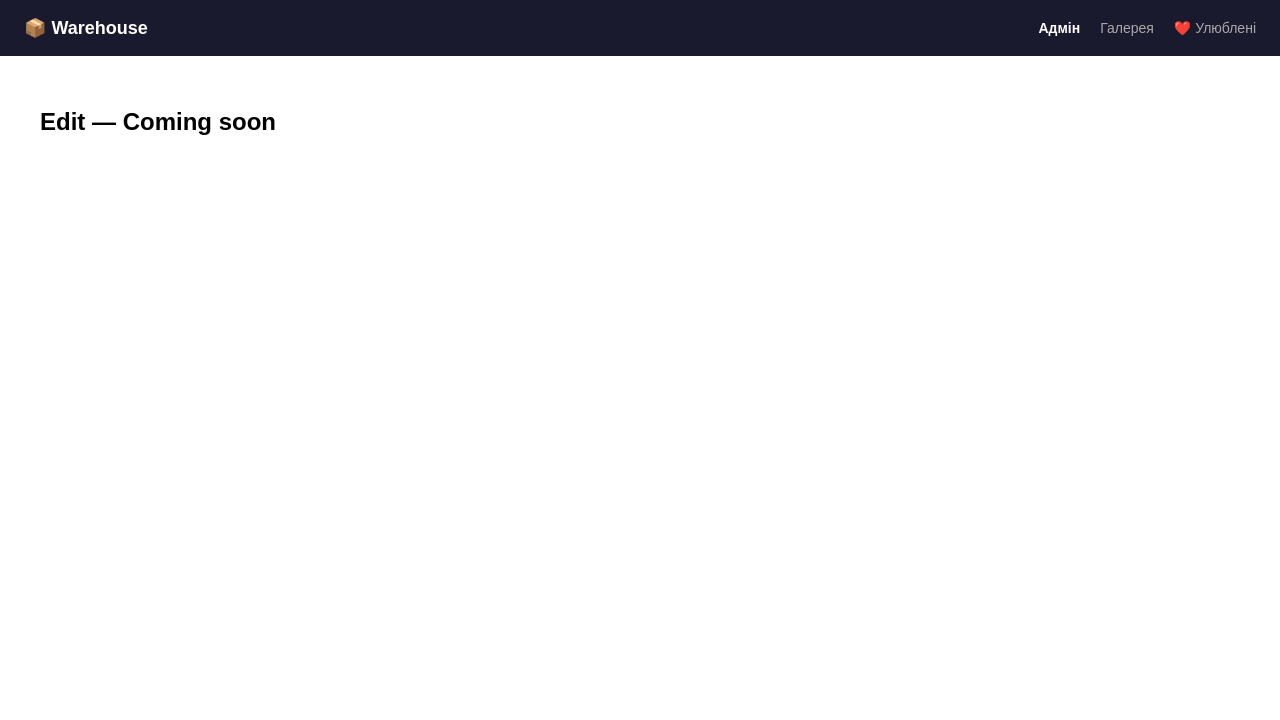
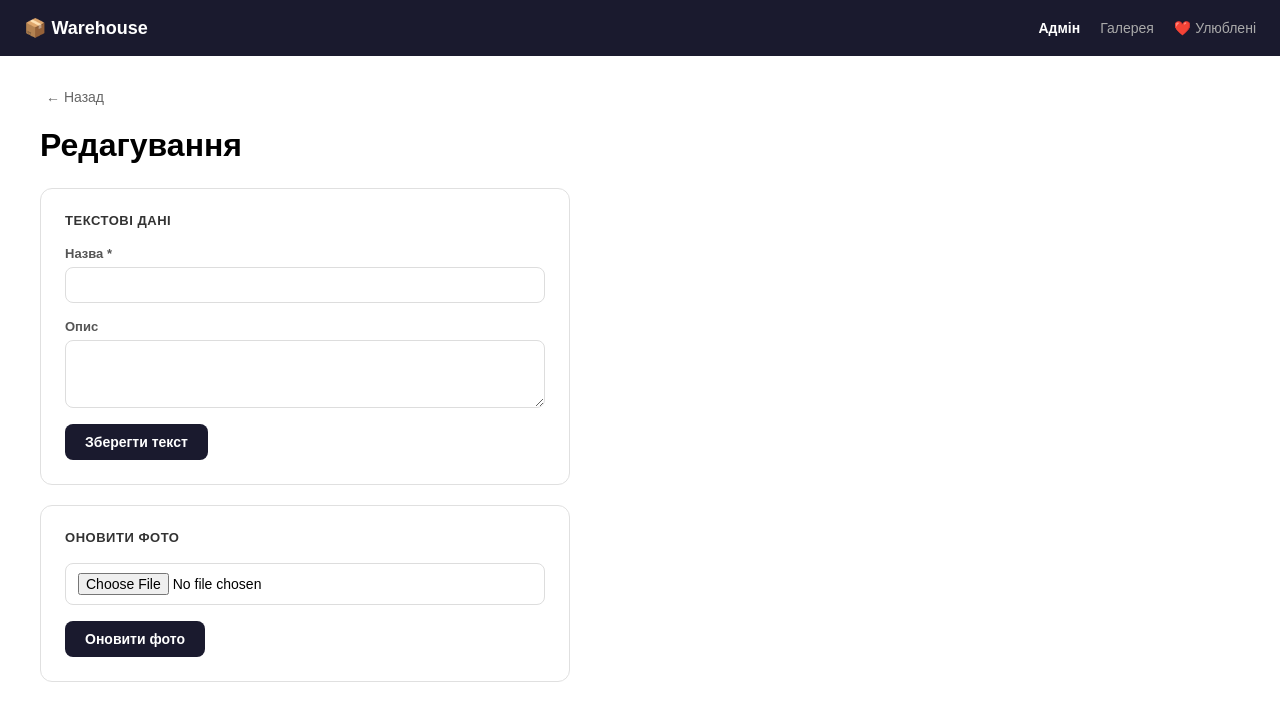
Before and after one commit to SenRey007/warehouse-app, a React (Vite) app: page /admin/1/edit in a window 1280 px wide. Shown: the top 720 px of the page. Built offline with nearby package versions, Linux system fonts and the light colour scheme; no server answers.

Commit message:
Редагування товару — текст і фото оновлюються незалежно

```diff
--- a/server/db.json
+++ b/server/db.json
@@ -10,5 +10,11 @@
     "inventory_name": "gfh",
     "description": "fghfgh",
     "photo": "http://localhost:3000/uploads/1777927824866.jpg"
+  },
+  {
+    "id": "1777932981111",
+    "inventory_name": "длдл",
+    "description": "щшл",
+    "photo": "http://localhost:3000/uploads/1777932981106.jpg"
   }
 ]
--- a/src/pages/AdminInventoryEdit.jsx
+++ b/src/pages/AdminInventoryEdit.jsx
@@ -1,3 +1,99 @@
+import { useState, useEffect } from 'react'
+import { useParams, useNavigate } from 'react-router-dom'
+import { getInventoryById, updateInventory, updateInventoryPhoto } from '../services/inventoryApi'
+import { useInventory } from '../store/InventoryContext'
+import styles from './AdminInventoryEdit.module.css'
+
 export default function AdminInventoryEdit() {
-    return <h2>Edit — Coming soon</h2>
+    const { id } = useParams()
+    const navigate = useNavigate()
+    const { fetchInventory } = useInventory()
+
+    const [name, setName]               = useState('')
+    const [desc, setDesc]               = useState('')
+    const [photo, setPhoto]             = useState(null)
+    const [preview, setPreview]         = useState(null)
+    const [loadingText, setLoadingText] = useState(false)
+    const [loadingPhoto, setLoadingPhoto] = useState(false)
+    const [msg, setMsg]                 = useState('')
+
+    useEffect(() => {
+        getInventoryById(id).then(item => {
+            setName(item.inventory_name || '')
+            setDesc(item.description || '')
+        })
+    }, [id])
+
+    const saveText = async (e) => {
+        e.preventDefault()
+        if (!name.trim()) return alert("Назва обов'язкова")
+        try {
+            setLoadingText(true)
+            await updateInventory(id, { inventory_name: name, description: desc })
+            await fetchInventory()
+            setMsg('✅ Текстові дані збережено')
+        } catch (e) {
+            setMsg('❌ ' + e.message)
+        } finally {
+            setLoadingText(false)
+        }
+    }
+
+    const savePhoto = async (e) => {
+        e.preventDefault()
+        if (!photo) return alert('Оберіть фото')
+        const fd = new FormData()
+        fd.append('photo', photo)
+        try {
+            setLoadingPhoto(true)
+            await updateInventoryPhoto(id, fd)
+            setMsg('✅ Фото оновлено')
+        } catch (e) {
+            setMsg('❌ ' + e.message)
+        } finally {
+            setLoadingPhoto(false)
+        }
+    }
+
+    return (
+        <div>
+            <button onClick={() => navigate(-1)} className={styles.back}>← Назад</button>
+            <h1 className={styles.title}>Редагування</h1>
+            {msg && <p className={styles.msg}>{msg}</p>}
+
+            <div className={styles.section}>
+                <h2 className={styles.sectionTitle}>Текстові дані</h2>
+                <form onSubmit={saveText}>
+                    <div className={styles.field}>
+                        <label>Назва *</label>
+                        <input value={name} onChange={e => setName(e.target.value)} />
+                    </div>
+                    <div className={styles.field}>
+                        <label>Опис</label>
+                        <textarea rows={3} value={desc} onChange={e => setDesc(e.target.value)} />
+                    </div>
+                    <button type="submit" disabled={loadingText} className={styles.btn}>
+                        {loadingText ? 'Збереження...' : 'Зберегти текст'}
+                    </button>
+                </form>
+            </div>
+
+            <div className={styles.section}>
+                <h2 className={styles.sectionTitle}>Оновити фото</h2>
+                <form onSubmit={savePhoto}>
+                    <div className={styles.field}>
+                        <input type="file" accept="image/*" onChange={e => {
+                            const f = e.target.files[0]
+                            setPhoto(f)
+                            if (f) setPreview(URL.createObjectURL(f))
+                        }} />
+                        {preview && <img src={preview} alt="preview" className={styles.preview} />}
+                    </div>
+                    <button type="submit" disabled={loadingPhoto} className={styles.btn}>
+                        {loadingPhoto ? 'Завантаження...' : 'Оновити фото'}
+                    </button>
+                </form>
+            </div>
+        </div>
+    )
 }
--- /dev/null
+++ b/src/pages/AdminInventoryEdit.module.css
@@ -0,0 +1,22 @@
+.back { background: none; border: none; color: #666; cursor: pointer; margin-bottom: 16px; display: block; font-size: 14px; }
+.title { margin-bottom: 24px; }
+.msg { margin-bottom: 16px; font-weight: 500; }
+.section {
+    background: #fff; border: 1px solid #e0e0e0; border-radius: 12px;
+    padding: 24px; margin-bottom: 20px; max-width: 480px;
+}
+.sectionTitle { font-size: 13px; font-weight: 700; margin: 0 0 18px; color: #333; text-transform: uppercase; letter-spacing: .04em; }
+.field { display: flex; flex-direction: column; gap: 6px; margin-bottom: 16px; }
+.field label { font-size: 13px; font-weight: 600; color: #555; }
+.field input, .field textarea {
+    padding: 9px 12px; border: 1.5px solid #ddd; border-radius: 8px;
+    font-size: 14px; outline: none; font-family: inherit;
+}
+.field input:focus, .field textarea:focus { border-color: #1a1a2e; }
+.preview { width: 100px; height: 100px; object-fit: cover; border-radius: 8px; margin-top: 8px; }
+.btn {
+    padding: 10px 20px; background: #1a1a2e; color: #fff;
+    border: none; border-radius: 8px; cursor: pointer;
+    font-size: 14px; font-weight: 600; font-family: inherit;
+}
+.btn:disabled { opacity: .6; cursor: not-allowed; }
```
Also changed, not shown: 1 other file (tests, documents, lock files or other folders).
